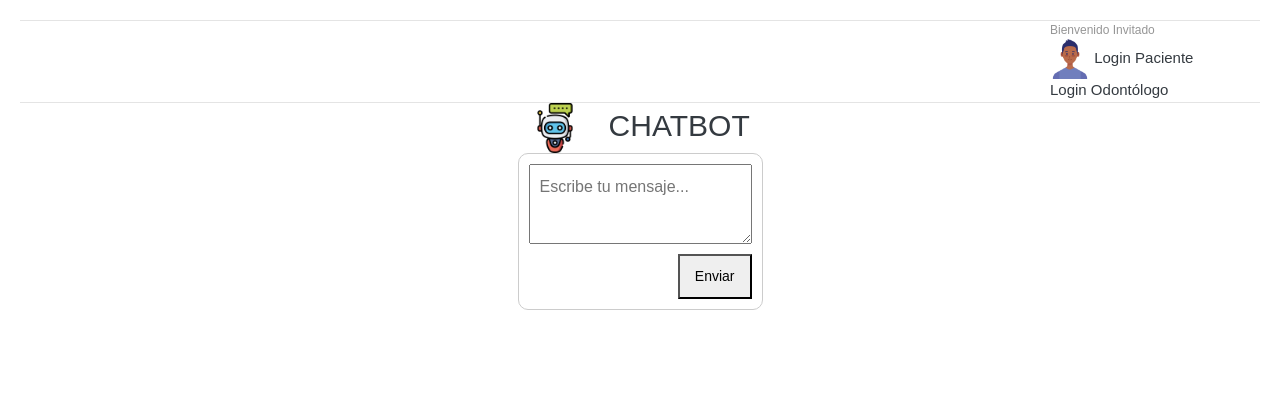
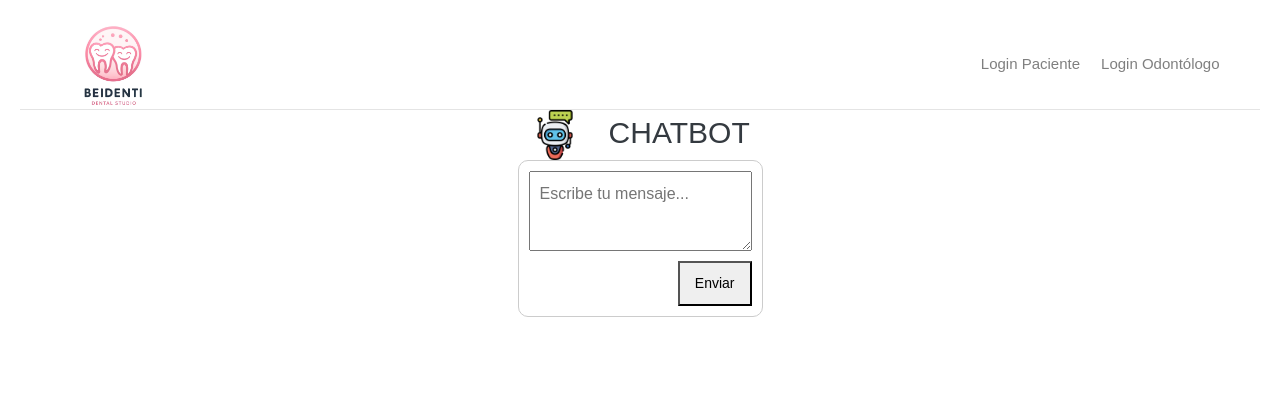
Before and after one commit to holgergt19/deploy, a Django app: page /cha/chat/ in a window 1280 px wide. Shown: the top 420 px of the page. Run offline with Django 3.2, Linux system fonts and the light colour scheme; some web fonts are replaced.

Commit message:
Diecisiete deploy final commit

```diff
--- a/templates/includes/navbar.html
+++ b/templates/includes/navbar.html
@@ -1,146 +1,104 @@
 {% load static %}
 
 <header class="section-header ">
-    <nav class="navbar p-md-0 navbar-expand-sm navbar-light border-bottom ">
+    <nav class="navbar p-md-0 navbar-expand-sm navbar-light border-bottom">
         <div class="container">
-      <button class="navbar-toggler" type="button" data-toggle="collapse" data-target="#navbarTop4" aria-controls="navbarNav" aria-expanded="false" aria-label="Toggle navigation">
+            <a href="{% url 'home_paciente' %}" class="navbar-brand">
+                <img class="logo img-md" src="{% static 'images/logo03.png' %}" alt="Logo">
+            </a>
+            <button class="navbar-toggler" type="button" data-toggle="collapse" data-target="#navbarTop4" aria-controls="navbarTop4" aria-expanded="false" aria-label="Toggle navigation">
                 <span class="navbar-toggler-icon"></span>
             </button>
 
-    </div> <!-- container //  -->
-    </nav>
-
-    <section class="border-bottom ">
-        <div class="container">
-    <div class="row align-items-center  ">
-
-
-
-
+            <div class="collapse navbar-collapse" id="navbarTop4">
+                <ul class="navbar-nav ml-auto">
                     {% if user.is_authenticated %}
                         {% if user.paciente %}
-
-                <div class=" flex-grow-2 col-lg-13   ">
-                    <a href="{% url 'home_paciente' %}" class="col-md-auto brand-wrap ">
-                        <img class="logo  img-md  " src="{% static 'images/logo03.png' %}" alt="Logo">
-                    </a> <!-- brand-wrap.// -->
-                </div>
-
-                <a href="{% url 'crear_cita' %}" class="btn btn-outline-primary btn-spacing ">
+                            <li class="nav-item">
+                                <a href="{% url 'crear_cita' %}" class="nav-link">
                                     <img src="{% static 'images/citaboton.png' %}" alt="Citas" style="width: 20px; height: 20px; margin-right: 5px;"> Citas
                                 </a>
-                <a href="{% url 'chat' %}" class="btn btn-outline-primary btn-spacing">
+                            </li>
+                            <li class="nav-item">
+                                <a href="{% url 'chat' %}" class="nav-link">
                                     <img src="{% static 'images/chatbot.png' %}" alt="ChatBot" style="width: 20px; height: 20px; margin-right: 5px;"> ChatBot
                                 </a>
+                            </li>
                         {% elif user.odontologo %}
-
-                <div class=" flex-grow-2 col-lg-13   ">
-                    <a href="{% url 'home_odontologo' %}" class="col-md-auto brand-wrap ">
-                        <img class="logo  img-md  " src="{% static 'images/logo03.png' %}" alt="Logo">
-                    </a> <!-- brand-wrap.// -->
-                </div>
-
-                <a href="{% url 'ver_citas_odontologo' %}" class="btn btn-outline-primary">
-                    <img src="{% static 'images/citaboton.png' %}" alt="Citas" style="width: 10px; height: 10px; margin-right: 5px;"> Citas
+                            <li class="nav-item">
+                                <a href="{% url 'ver_citas_odontologo' %}" class="nav-link">
+                                    <img src="{% static 'images/citaboton.png' %}" alt="Citas" style="width: 20px; height: 20px; margin-right: 5px;"> Citas
                                 </a>
-
-                <a href="{% url 'lista_servicios_odontologo' %}" class="btn btn-outline-primary ">
+                            </li>
+                            <li class="nav-item">
+                                <a href="{% url 'lista_servicios_odontologo' %}" class="nav-link">
                                     <img src="{% static 'images/service.png' %}" alt="Servicio" style="width: 20px; height: 20px; margin-right: 5px;"> Servicio
                                 </a>
-
-                <a href="{% url 'search' %}" class="btn btn-outline-primary ">
+                            </li>
+                            <li class="nav-item">
+                                <a href="{% url 'search' %}" class="nav-link">
                                     <img src="{% static 'images/radiografia.png' %}" alt="Radiografia" style="width: 20px; height: 20px; margin-right: 5px;"> Radiografia
                                 </a>
-
-                <a href="{% url 'buscar_hc' %}" class="btn btn-outline-primary ">
+                            </li>
+                            <li class="nav-item">
+                                <a href="{% url 'buscar_hc' %}" class="nav-link">
                                     <img src="{% static 'images/hc.png' %}" alt="HistoriaClínica" style="width: 20px; height: 20px; margin-right: 5px;"> Historia Clínica
                                 </a>
-
-                <a href="{% url 'ver_productos' %}" class="btn btn-outline-primary">
-                    <img src="{% static 'images/inventario.png' %}" alt="Inventario" style="width: 20px; height: 20px; margin-right: 5px;">  Inventario
+                            </li>
+                            <li class="nav-item">
+                                <a href="{% url 'ver_productos' %}" class="nav-link">
+                                    <img src="{% static 'images/inventario.png' %}" alt="Inventario" style="width: 20px; height: 20px; margin-right: 5px;"> Inventario
                                 </a>
-
-                <a href="{% url 'upload_image' %}" class="btn btn-outline-primary ">
-                    <img src="{% static 'images/facial.png' %}" alt="FaceCam" style="width: 20px; height: 20px; margin-right: 5px;">  FaceCam
+                            </li>
+                            <li class="nav-item">
+                                <a href="{% url 'upload_image' %}" class="nav-link">
+                                    <img src="{% static 'images/facial.png' %}" alt="FaceCam" style="width: 20px; height: 20px; margin-right: 5px;"> FaceCam
                                 </a>
-
-
-
+                            </li>
                         {% endif %}
                     {% endif %}
-
-        <div class="col-lg col-md-6 col-sm-12 col">
-        </div> <!-- col.// -->
-
-        <div class="col-lg-2 col-sm-5 col-7 order-2 order-lg-2">
-            <div class="d-flex justify-content-end mb-4 mb-lg-0">
+                </ul>
+                <ul class="navbar-nav ml-auto">
                     {% if user.is_authenticated %}
+                        <li class="nav-item dropdown">
+                            <a class="nav-link dropdown-toggle" href="#" id="navbarDropdown" role="button" data-toggle="dropdown" aria-haspopup="true" aria-expanded="false">
+                                <img src="{% static 'images/nino.png' %}" alt="Usuario" class="img-xs">
                                 {% if user.paciente %}
-                    <div class="widget-header d-flex col-lg align-items-center">
-                        <small class="title text-muted ">Bienvenido {{ user.paciente.nombre }}</small>
-                        <div class="user-info dropdown">
-                            <img src="{% static 'images/nino.png' %}" alt="Usuario" class="img-xs dropdown-toggle" id="dropdownMenuButton" data-toggle="dropdown" aria-haspopup="true" aria-expanded="false">
-                            <div class="dropdown-menu" aria-labelledby="dropdownMenuButton">
+                                    {{ user.paciente.nombre }}
+                                {% elif user.odontologo %}
+                                    {{ user.odontologo.nombres }}
+                                {% endif %}
+                            </a>
+                            <div class="dropdown-menu" aria-labelledby="navbarDropdown">
+                                {% if user.paciente %}
                                     <a class="dropdown-item" href="{% url 'actualizar_perfil' %}">Actualizar Perfil</a>
                                     <a class="dropdown-item" href="{% url 'logout_paciente' %}">Salir</a>
+                                {% elif user.odontologo %}
+                                    <a class="dropdown-item" href="{% url 'logout_odontologo' %}">Salir</a>
+                                {% endif %}
+                            </div>
+                        </li>
+                        <li class="nav-item">
+                            {% if user.paciente %}
+                                <a href="{% url 'cart' %}" class="nav-link">
+                                    <i class="fa fa-shopping-cart"></i>
+                                </a>
+                            {% elif user.odontologo %}
+                                <a href="{% url 'carttwo' %}" class="nav-link">
+                                    <i class="fa fa-shopping-cart"></i>
+                                </a>
+                            {% endif %}
+                        </li>
+                    {% else %}
+                        <li class="nav-item">
+                            <a href="{% url 'paciente_login' %}" class="nav-link">Login Paciente</a>
+                        </li>
+                        <li class="nav-item">
+                            <a href="{% url 'odontologo_login' %}" class="nav-link">Login Odontólogo</a>
+                        </li>
+                    {% endif %}
+                </ul>
             </div>
         </div>
-
-                        <a href="{% url 'cart' %}" class="widget-header pl-3 ml-3">
-                            <div class="icon icon-sm rounded-circle border"><i class="fa fa-shopping-cart"></i></div>
-                        </a>
-                    </div>
-                {% elif user.odontologo %}
-                    <div class="widget-header">
-                        <small class="title text-muted">Bienvenido {{ user.odontologo.nombres }}</small>
-                        <div class="user-info dropdown">
-                            <img src="{% static 'images/nino.png' %}" alt="Usuario" class="img-xs dropdown-toggle" id="dropdownMenuButton" data-toggle="dropdown" aria-haspopup="true" aria-expanded="false">
-                            <div class="dropdown-menu" aria-labelledby="dropdownMenuButton">
-                                <a class="dropdown-item" href="{% url 'logout_odontologo' %}">Salir</a>
-                            </div>
-                            <a href="{% url 'carttwo' %}" class="widget-header pl-1 ml-3">
-                                <div class="icon icon-sm rounded-circle border"><i class="fa fa-shopping-cart"></i></div>
-                            </a>
-                        </div>
-
-
-                    </div>
-                    {% elif user.odontologo %}
-                        <div class="widget-header">
-                            <small class="title text-muted">Bienvenido {{ user.odontologo.nombres }}</small>
-
-                            <div class="user-info">
-                                <img src="{% static 'images/nino.png' %}" alt="Usuario" class="img-xs">
-                                <a href="{% url 'logout_odontologo' %}">Salir</a>
-                            </div>
-
-
-                        </div>
-                    {% else %}
-                        <div class="widget-header">
-                            <small class="title text-muted">Bienvenido Invitado</small>
-                            <div class="user-info">
-                                <img src="{% static 'images/nino.png' %}" alt="Usuario" class="img-xs">
-                                <a href="{% url 'paciente_login' %}">Login Paciente</a> <span class="dark-transp">
-                                <a href="{% url 'odontologo_login' %}">Login Odontólogo</a> <span class="dark-transp">
-                            </div>
-                        </div>
-                    {% endif %}
-                    {% else %}
-                    <div class="widget-header">
-                        <small class="title text-muted">Bienvenido Invitado</small>
-                        <div class="user-info">
-                            <img src="{% static 'images/nino.png' %}" alt="Usuario" class="img-xs">
-                            <a href="{% url 'paciente_login' %}">Login Paciente</a> <span class="dark-transp">
-                            <a href="{% url 'odontologo_login' %}">Login Odontólogo</a> <span class="dark-transp">
-                        </div>
-                    </div>
-            {% endif %}
-
-
-            </div> <!-- widgets-wrap.// -->
-        </div> <!-- col.// -->
-    </div> <!-- row.// -->
-        </div> <!-- container.// -->
-    </section> <!-- header-main .// -->
-</header> <!-- section-header.// -->
+    </nav>
+</header>
```
Lines whose indentation alone changed are shown as unchanged.
